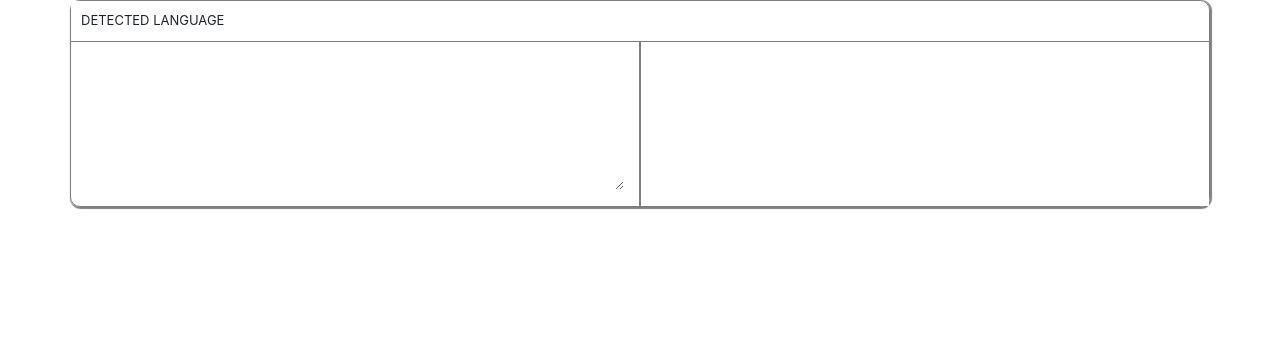
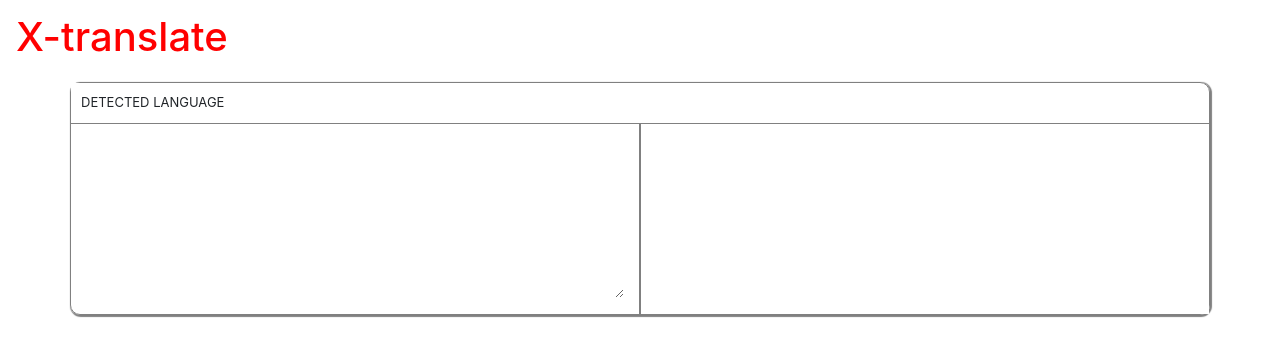
Before and after one commit to Lazontez/Translate-That, a React (Create React App) app in the folder client/: page / in a window 1280 px wide. Shown: the top 356 px of the page. Built offline with nearby package versions, Linux system fonts and the light colour scheme.

Commit message:
nabar conquest

```diff
--- a/client/src/App.js
+++ b/client/src/App.js
@@ -1,11 +1,12 @@
 import React from 'react';
-import TranslationField from "./content/translationField"
+import TranslationPage from "./pages/translationPage"
+
 import './App.css';
 
 function App() {
   return (
     <div className="App">
-      <TranslationField></TranslationField>
+      <TranslationPage></TranslationPage>
     </div>
   );
 }
--- /dev/null
+++ b/client/src/components/navbar/navbar.js
@@ -0,0 +1,22 @@
+import React from "react";
+
+class Navbar extends React.Component {
+
+    render() {
+        return (
+            <div>
+                <div style={{ "backgroundColor": "white" }}></div>
+                <nav className="navbar navbar-dark">
+                    <a className="navbar-brand" href="/">
+                    <h1 style={{"color":"red"}}>X-translate</h1>
+                    </a>
+                    <button className="navbar-toggler" type="button" data-toggle="collapse" data-target="#navbarNav" aria-controls="navbarNav" aria-expanded="false" aria-label="Toggle navigation">
+                        <span className="navbar-toggler-icon"></span>
+                    </button>
+                </nav>
+            </div>
+        )
+    }
+}
+
+export default Navbar
--- a/client/src/content/translationField.js
+++ b/client/src/content/translationField.js
@@ -1,6 +1,7 @@
 import React from 'react';
 import inputCss from "../css/main/input.css"
 import inputFieldCSS from "../css/main/inputField.css"
+const axios = require("axios")
 
 
 
@@ -10,10 +11,19 @@ class TranslationField extends React.Component {
     inputField: null
   }
 
-  handleInoutChange = (event) => {
+  handleInputChange = (event) => {
     event.preventDefault();
-    this.setState({ inputField: event.target.value }, console.log(inputField))
+    this.setState({ inputField: event.target.value }, this.makeTranslation(this.state.inputField));
 
+
+  }
+  makeTranslation = (word)=>{
+    if(word === null || word === undefined ){
+      console.log("word inputed was defined as "+word)
+    }
+    else{
+      console.log(word)
+    }
   }
   render() {
     return (
@@ -28,7 +38,7 @@ class TranslationField extends React.Component {
             <div className="col-xs-2 col-md-6 inputField" style={{ "marginRight": "0px" }}>
               <div class="form-group" style={inputFieldCSS}>
                 <label ></label>
-                <textarea onChange={this.handleInoutChange} class="form-control" id="inputField" style={{ "fontSize": "25px", "color": "black", "border": "none" }} autoComplete="off" title="Enter or Paste Text To Be Translated" rows="3"></textarea>
+                <textarea onChange={this.handleInputChange} className="form-control" id="inputField" style={{ "fontSize": "25px", "color": "black", "border": "none" , "height":"150px" }} autoComplete="off" title="Enter or Paste Text To Be Translated" rows="3"></textarea>
               </div>
             </div>
             <div className="col-xs-4 col-md-6 responseField" style={{ "marginRight": "0px", "background": "white" }}>
--- /dev/null
+++ b/client/src/pages/translationPage.js
@@ -0,0 +1,13 @@
+import React from "react";
+import TranslationField from "../content/translationField";
+import Navbar from "../components/navbar/navbar"
+
+function TranslationPage(){
+    return(
+        <span>
+        <Navbar/>
+        <TranslationField />
+        </span>
+    )
+}
+export default TranslationPage
--- a/package.json
+++ b/package.json
@@ -7,7 +7,6 @@
     "test": "echo \"Error: no test specified\" && exit 1" ,
     "start": "if-env NODE_ENV=production && npm run start:prod || npm run start:dev",
     "start:prod": "node server.js",
-    "start:dev": "concurrently \"nodemon --ignore 'client/*'\" \"npm run client\"",
     "client": "cd client && npm run start",
     "install": "cd client && npm install",
     "build": "cd client && npm run build",
```
